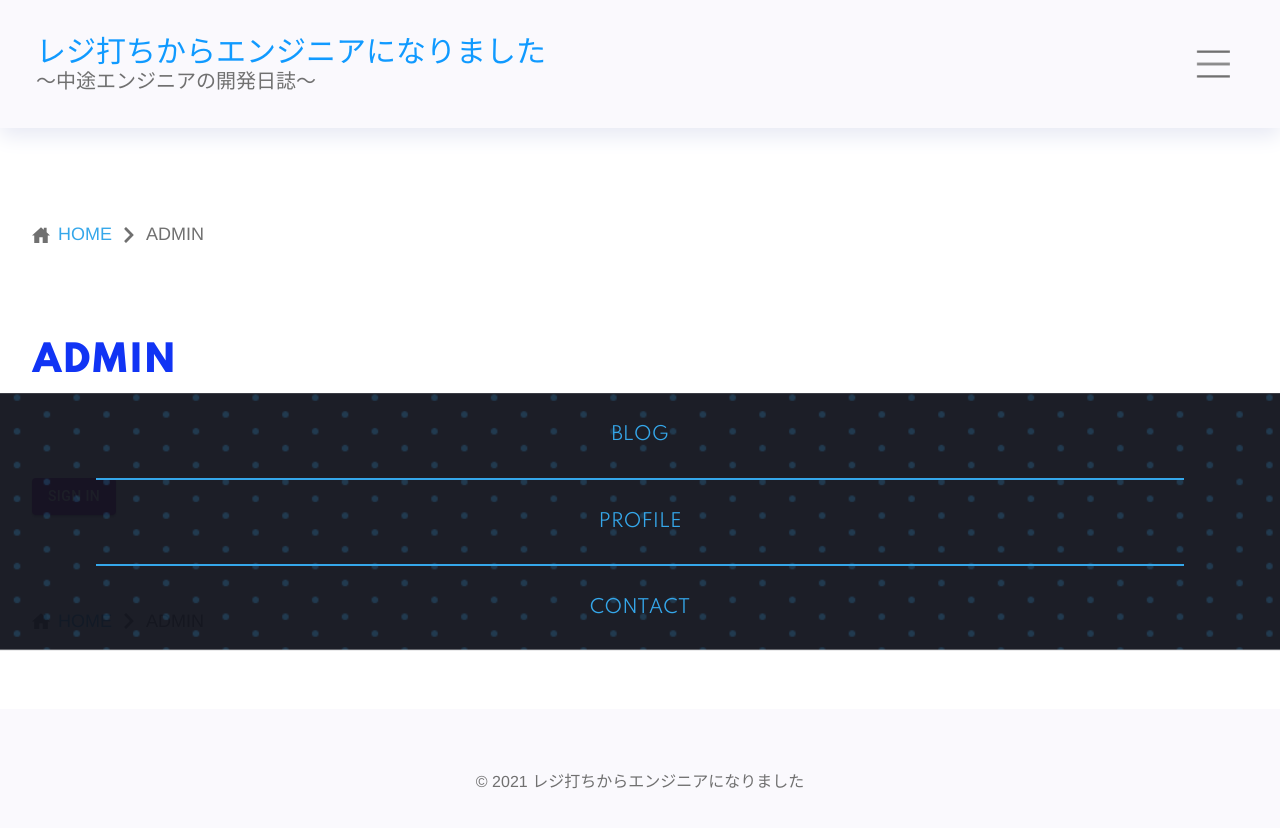
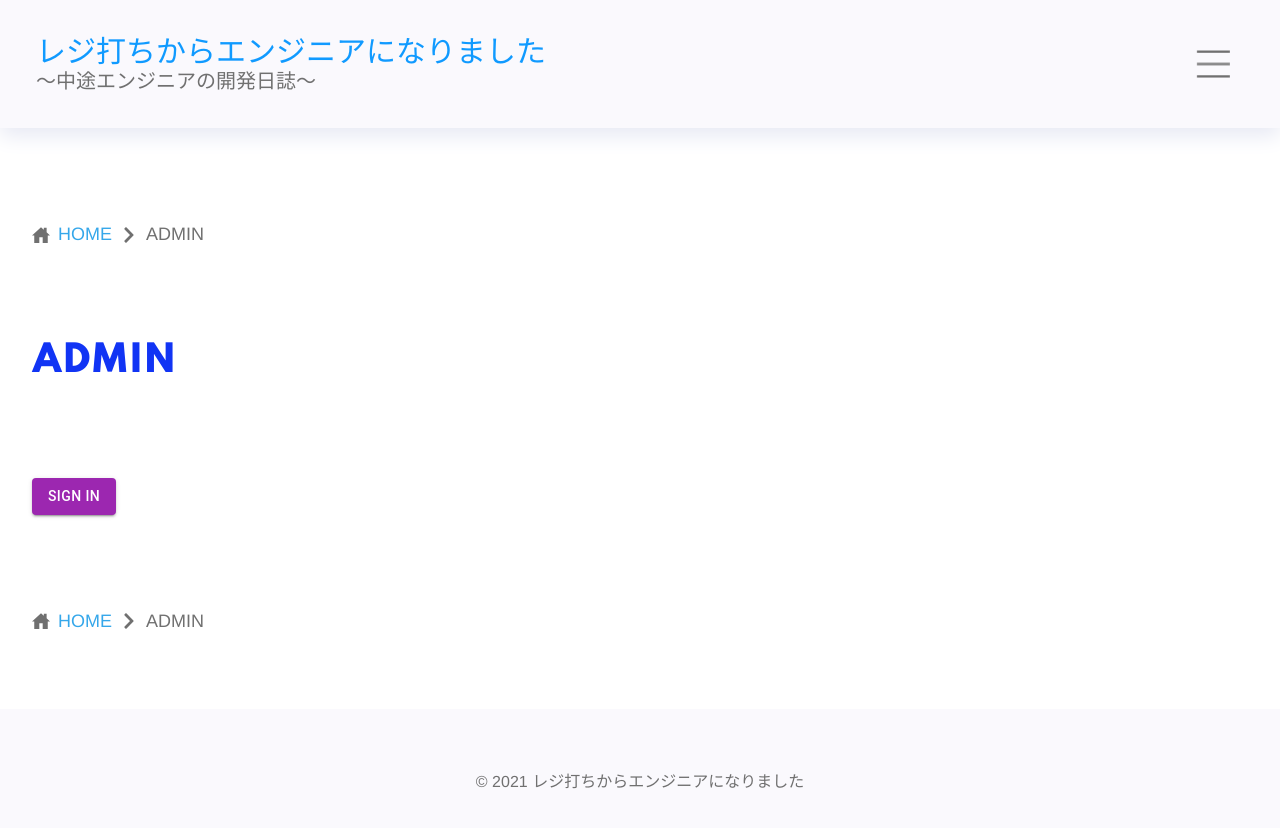
Before and after one commit to Kazoo1122/nextjs-blog, a Next.js app: page /admin/top in a window 1280 px wide. Shown: the top 828 px of the page. Built offline with nearby package versions, Linux system fonts and the light colour scheme; no server answers; a web font is replaced by a local one.

Commit message:
SCSS調整

```diff
--- a/styles/module/components/layout.module.scss
+++ b/styles/module/components/layout.module.scss
@@ -93,8 +93,7 @@
     overflow-x: hidden;
     text-align: center;
     width: 100%;
-    height: 100%;
-    transform: translateY(265px);
+    height: 0;
     transition-property: height;
     transition-duration: 800ms;
     transition-timing-function: cubic-bezier(0.165, 0.84, 0.44, 1);
@@ -126,7 +125,10 @@
     }
   }
   .open {
-    height: 0%;
+    height: 100%;
+    transition-property: height;
+    transition-duration: 800ms;
+    transition-timing-function: cubic-bezier(0.165, 0.84, 0.44, 1);
   }
   //メインのコンテンツを表示するエリア(childrenが格納されるところ)
   .main_area {
```
